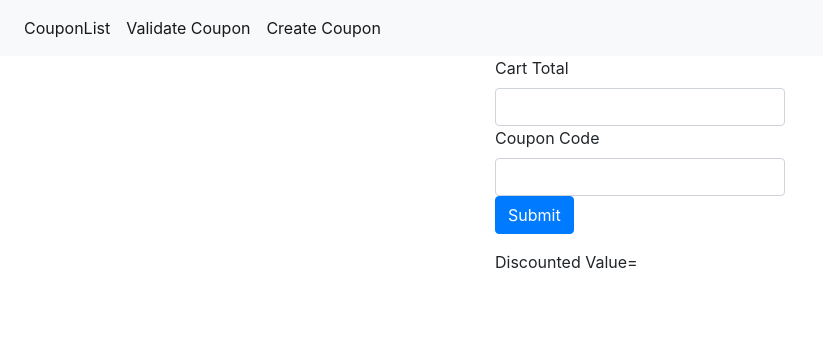
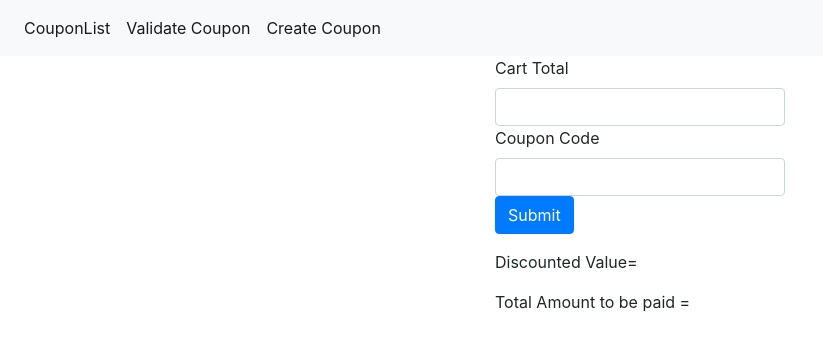
Before and after one commit to nish616/Coupon-validator, a React (Create React App) app: page /Validate in a window 1280 px wide. Shown: the top 350 px of the page, without its empty margins (0-823 px from the left). Built offline with nearby package versions, Linux system fonts and the light colour scheme.

Commit message:
Fix error messages

```diff
--- a/src/Validate/Validate.js
+++ b/src/Validate/Validate.js
@@ -10,12 +10,13 @@ function Validate() {
     couponName : ""
   });
   const [discount , setDiscount] = useState("");
+  const [totalCost , setTotalCost] = useState("");
 
   useEffect(() => {
     setDiscount("");
   },[inputFields.cartTotal,inputFields.couponName]);
 
-  const notify = () => toast("Coupon not Applicable!");
+  const notify = (message) => toast(message);
 
   function validateCoupon(event) {
     axios.post("/validate/validateCoupon", {
@@ -28,12 +29,13 @@ function Validate() {
     }).then((res) => {
       console.log(res);
       setDiscount(res.data.Discount);
+      setTotalCost(inputFields.cartTotal - res.data.Discount);
     })
     .catch((err) => {
 
       if(err){
-        notify();
-        console.log(err.message);
+        notify(err.response.data.message);
+        console.log(err.response);
       }
     });
 
@@ -71,7 +73,10 @@ function Validate() {
             <input className="form-control" type="text" name="couponCode" onChange={handleChange} value={inputFields.couponCode} />
         </div>
         <button className="btn btn-primary mb-3" type="button" onClick={validateCoupon}>Submit</button>
+
       <p className="form-label">{`Discounted Value=${discount}`}</p>
+
+      <p className="form-label">{`Total Amount to be paid =${totalCost}`}</p>
       <ToastContainer />
     </div>
   );
```
